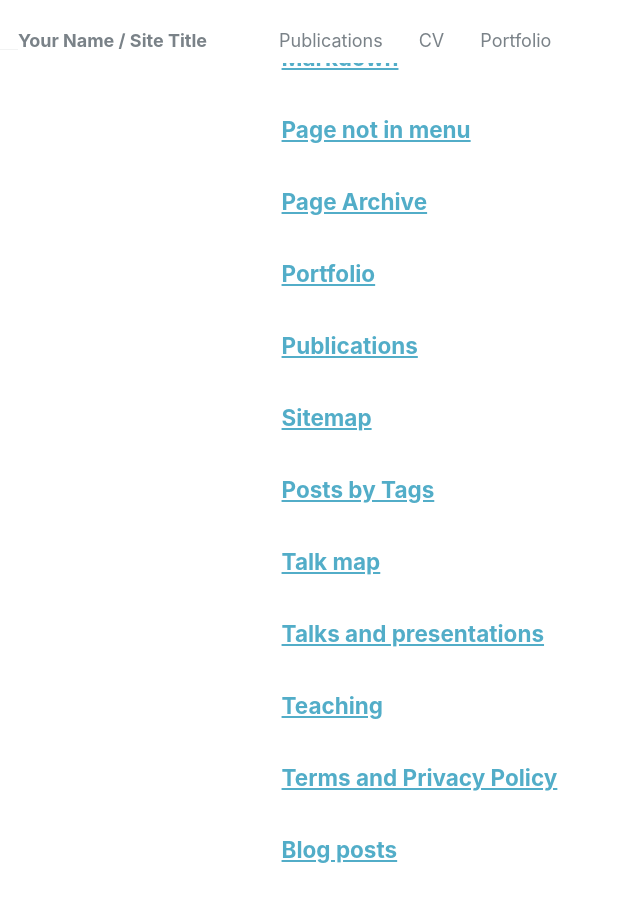
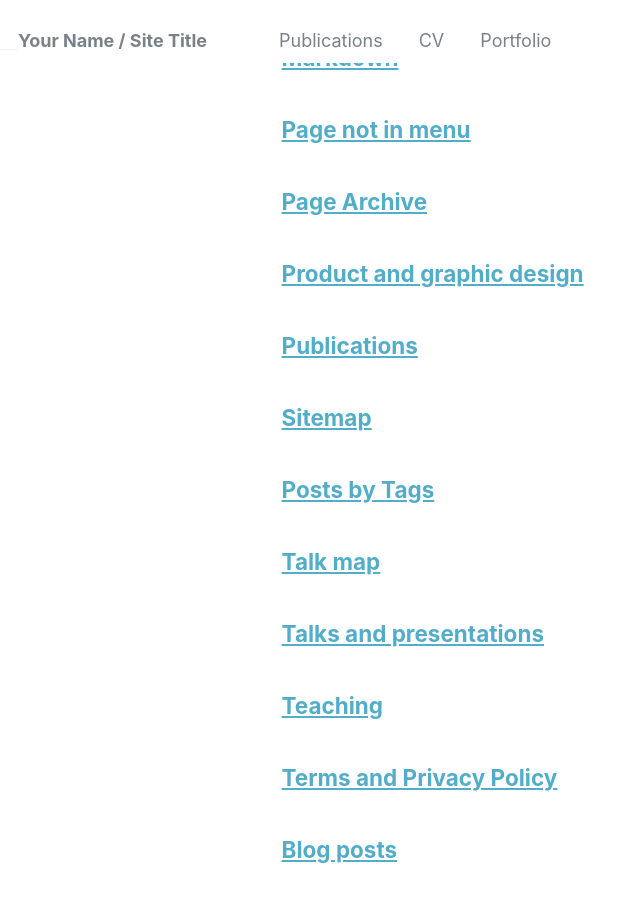
Before and after one commit to LsyhLily/LsyhLily.github.io, a Jekyll site: the page built from _pages/page-archive.html, in a window 1280 px wide and 900 px high, scrolled down 547 px. Shown: the whole window, without its empty margins (0-640 px from the left). Built offline with Jekyll 4.4.1, drawn with Linux system fonts in a browser that asks for light colours.

Commit message:
Update portfolio1
Signed-off-by: Shengyuehui Li <s.li0920201@arts.ac.uk>

```diff
--- a/_pages/portfolio.html
+++ b/_pages/portfolio.html
@@ -1,13 +1,11 @@
 ---
 layout: archive
-title: "Portfolio"
+title: "Product and graphic design"
 permalink: /portfolio/
 author_profile: true
 ---
 
 {% include base_path %}
-
-
 {% https://drive.google.com/file/d/1SuJ04OtToxEGrFw5zQ1le1DNYaUrjw8o/view?usp=sharing %}
-  {% include archive-single.html %}
+ {% include archive-single.html %}
 {% endfor %}
```
